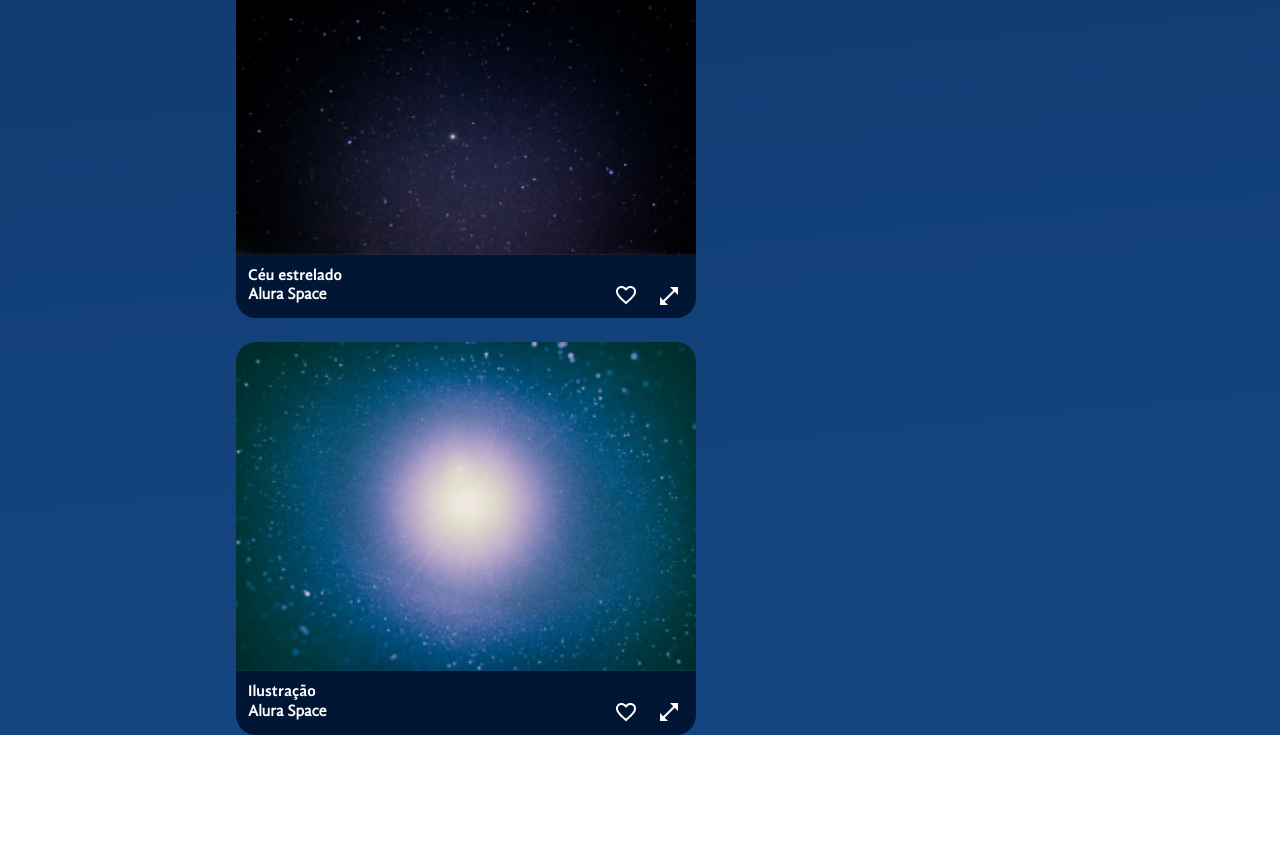
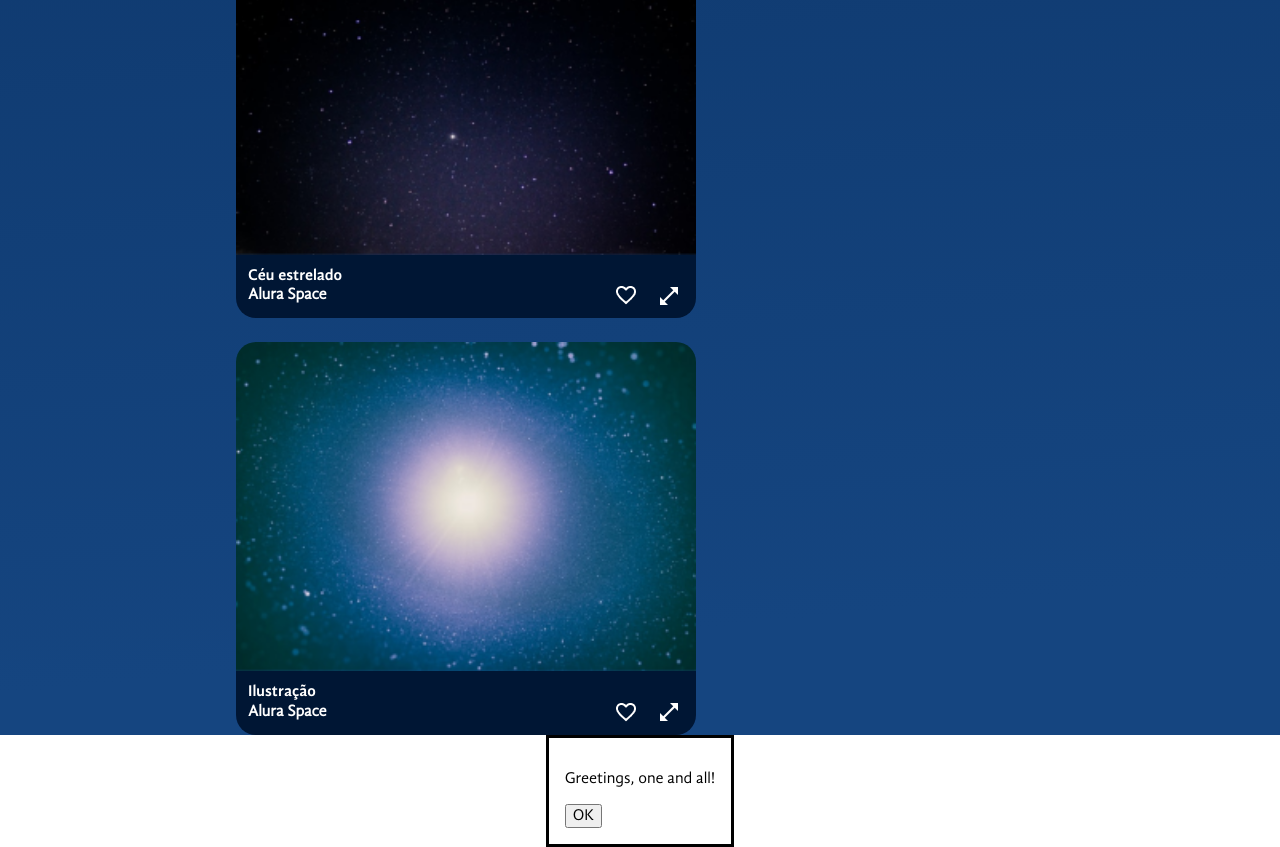
Before and after one commit to jeff-pedro/learn-react-space-app, a React (Vite) app: page / in a window 1280 px wide. Shown: the part 4123-4970 px from the top of the page. Before the commit the page ends 4858 px from the top, so only its background shows below. Built offline with nearby package versions, Linux system fonts and the light colour scheme.

Commit message:
adicionando o componente de modal de zoom

```diff
--- a/src/App.jsx
+++ b/src/App.jsx
@@ -8,6 +8,7 @@
 import Galeria from "./componentes/Galeria"
 
 import fotos from "./fotos.json"
+import ModalZoom from "./componentes/ModalZoom"
 
 const FundoGradiente = styled.div`
   background: linear-gradient(174.61deg, #041833 4.16%, #04244F 48%, #154580 96.76%);
@@ -51,6 +52,7 @@
           </ConteudoGaleria>
         </MainContainer>
       </AppContainer>
+      <ModalZoom />
     </FundoGradiente>
   )
 }
--- /dev/null
+++ b/src/componentes/ModalZoom/index.jsx
@@ -0,0 +1,12 @@
+const ModalZoom = () => {
+  return (
+    <dialog open>
+      <p>Greetings, one and all!</p>
+      <form method="dialog">
+        <button>OK</button>
+      </form>
+    </dialog>
+  )
+}
+
+export default ModalZoom
```
